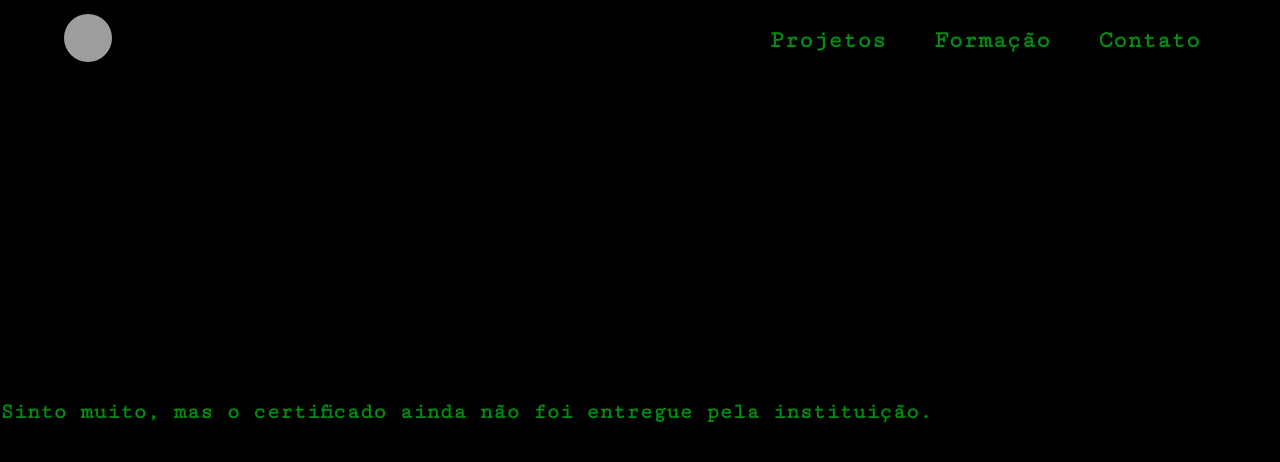
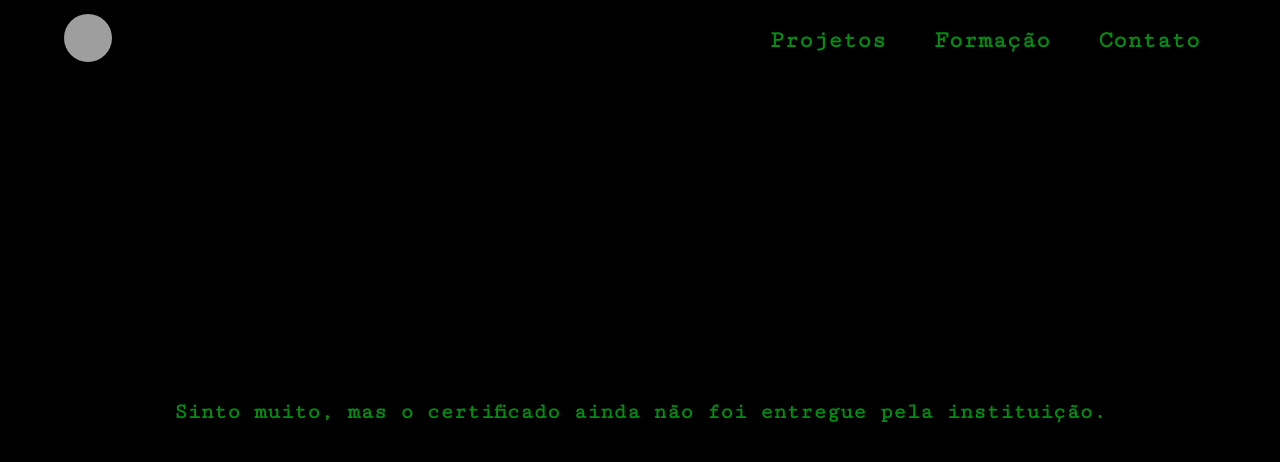
Before and after one commit to monosodrac/portfolio-sodrac, a React (Vite) app: page /link-indisponivel in a window 1280 px wide. Shown: the top 462 px of the page. Built offline with nearby package versions, Linux system fonts and the light colour scheme; grey boxes are pictures that could not be loaded.

Commit message:
update error page

```diff
--- a/src/pages/Error/index.tsx
+++ b/src/pages/Error/index.tsx
@@ -3,7 +3,7 @@ import * as S from "./styles";
 
 const ErrorPage = () => (
     <S.ErrorP>
-        <Titulo>
+        <Titulo textAlign={'center'}>
             Sinto muito, mas o certificado ainda não foi entregue pela instituição.
         </Titulo>
     </S.ErrorP>
```
Also changed, not shown: src/containers/Contact/index.tsx (deleted, +0 -7 lines), src/containers/Contact/styles.ts (deleted, +0 -11 lines).
